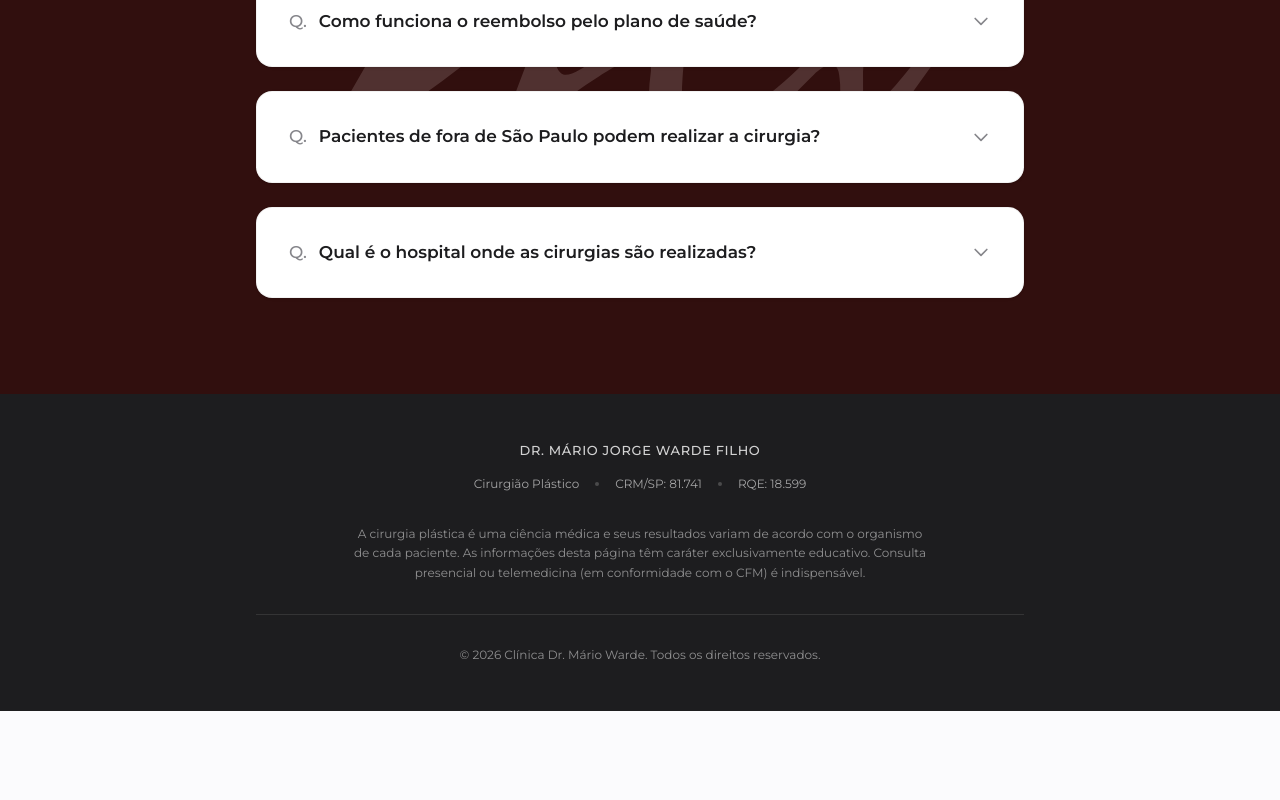
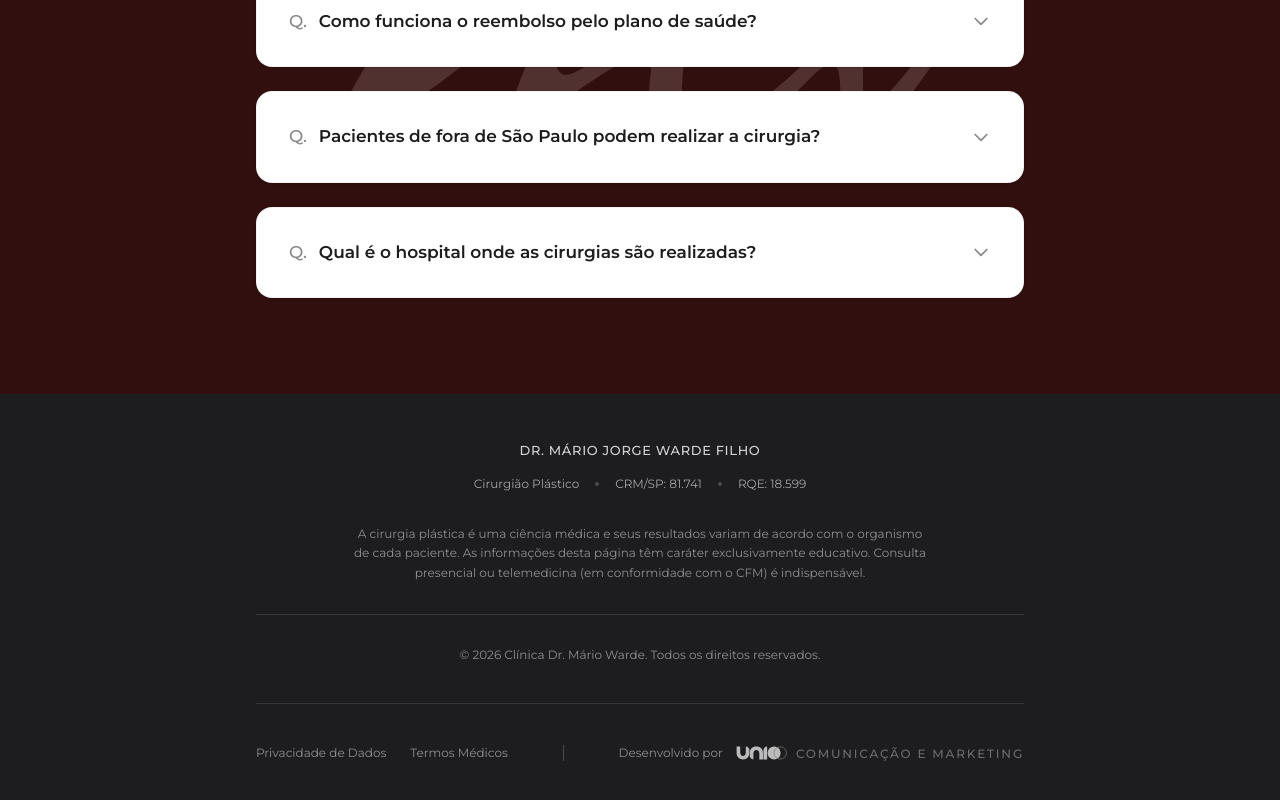
Before and after one commit to wardedrmario/site-institucional, a Next.js app: page /primeira-consulta in a window 1280 px wide. Shown: the part 5611-6411 px from the top of the page. Before the commit the page ends 6322 px from the top, so only its background shows below. Built offline with nearby package versions, Linux system fonts and the light colour scheme.

Commit message:
feat(footer): add agency signature and legal links

```diff
--- a/src/app/primeira-consulta/page.tsx
+++ b/src/app/primeira-consulta/page.tsx
@@ -409,6 +409,24 @@ export default function PrimeiraConsulta() {
           </p>
           <div className="w-full h-px bg-white/10 my-4"></div>
           <p>&copy; {new Date().getFullYear()} Clínica Dr. Mário Warde. Todos os direitos reservados.</p>
+          <div className="w-full h-px bg-white/10 my-6"></div>
+
+          <div className="w-full flex flex-col md:flex-row items-center justify-between gap-6 text-[12px] text-white/50">
+            <div className="flex items-center gap-6">
+              <a href="#" className="hover:text-white transition-colors">Privacidade de Dados</a>
+              <a href="#" className="hover:text-white transition-colors">Termos Médicos</a>
+            </div>
+
+            <div className="hidden md:block w-px h-4 bg-white/20"></div>
+
+            <div className="flex items-center gap-3">
+              <span>Desenvolvido por</span>
+              <a href="https://unioo.com.br" target="_blank" rel="noopener noreferrer" className="flex items-center gap-2 group">
+                <img src="/images/logo-unioo.svg" alt="Unio" className="h-4 opacity-70 group-hover:opacity-100 transition-opacity" />
+                <span className="font-medium tracking-[0.15em] opacity-70 group-hover:opacity-100 transition-opacity mt-0.5">COMUNICAÇÃO E MARKETING</span>
+              </a>
+            </div>
+          </div>
         </div>
       </footer>
 
```
Also changed, not shown: public/images/logo-unioo.svg (added).
